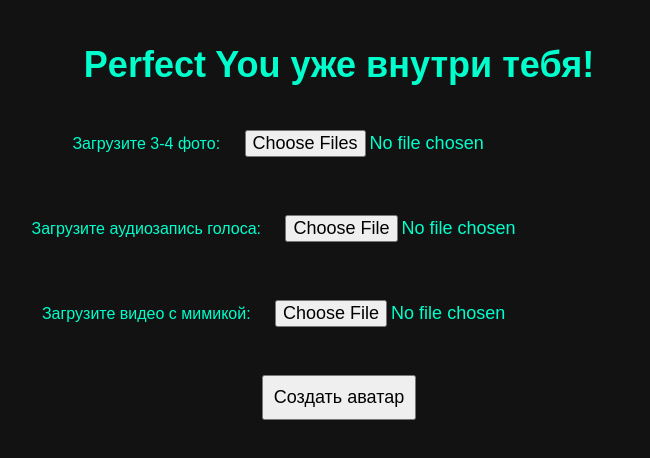
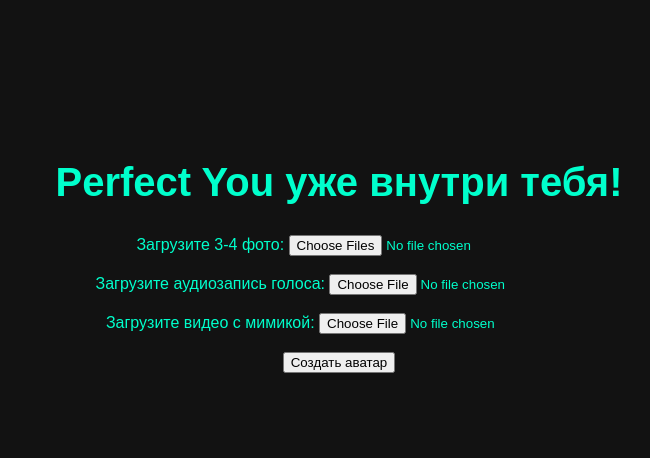
Before and after one commit to avatarperfect/Avatarperfect, a plain HTML site: page templates/index.html in a window 1280 px wide. Shown: the whole page, without its empty margins (301-951 px from the left). Drawn offline with Linux system fonts and the light colour scheme.

Commit message:
Add files via upload

```diff
--- a/static/css/style.css
+++ b/static/css/style.css
@@ -4,20 +4,13 @@ body {
     background-color: #121212;
     color: #00ffcc;
     text-align: center;
-    margin: 0;
-    padding: 20px;
 }
 
 h1 {
-    font-size: 36px;
+    font-size: 2.5em;
+    margin-top: 20vh;
 }
 
 form {
-    margin-top: 20px;
+    margin-top: 30px;
 }
-
-input, button {
-    font-size: 18px;
-    padding: 10px;
-    margin: 10px;
-}
```
